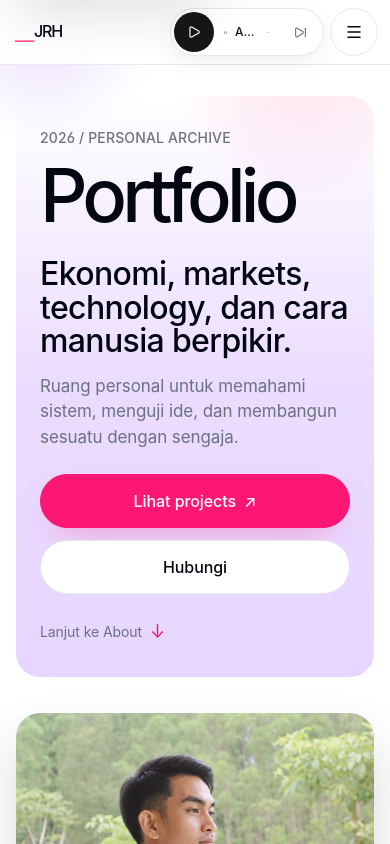
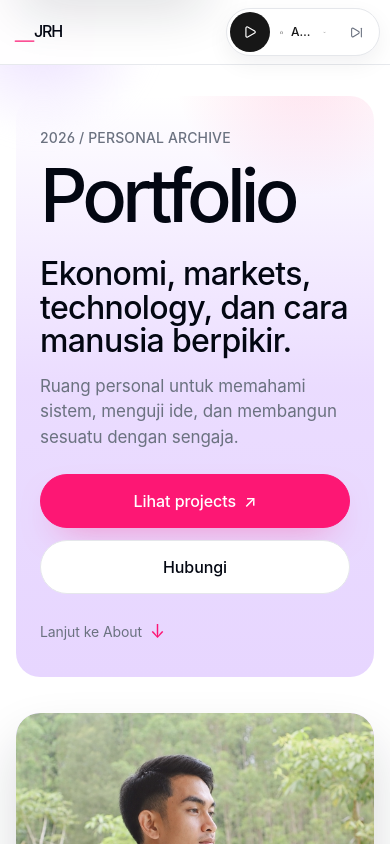
Before and after one commit to LionerHakim/JRHs, a React (Vite) app: page / in a window 390 px wide. Shown: the top 844 px of the page. Built offline with nearby package versions, Linux system fonts and the light colour scheme.

Commit message:
fix responsive music player layering and safe areas

```diff
--- a/src/tedy-overrides.css
+++ b/src/tedy-overrides.css
@@ -17,14 +17,32 @@
 .footer-brand{display:inline-block}
 .footer-brand::after{content:"";display:block;width:48px;height:4px;margin-top:12px;border-radius:999px;background:#fd1774}
 
-/* Music player is interactive UI, so it must always sit above the fixed navbar/backdrops. */
+/* Music player: keep the utility above the fixed navbar and give the open layer its own viewport-safe stack. */
 .jrh-nav-shell{overflow:visible}
 .jrh-nav-inner,.jrh-nav-right{overflow:visible}
-.music-player{z-index:420}
-.music-player-panel-backdrop{z-index:400}
-.music-player-panel{z-index:430}
-.music-player-pill{isolation:isolate}
+.music-player{position:relative;z-index:420;isolation:isolate}
+.music-player-pill{isolation:isolate;touch-action:manipulation}
+.music-player-panel-backdrop{z-index:400;touch-action:manipulation}
+.music-player-panel{z-index:430;overscroll-behavior:contain;-webkit-overflow-scrolling:touch;touch-action:pan-y}
+.music-player button,.music-player input{-webkit-tap-highlight-color:transparent}
 
 @media (min-width:768px){.hero-panel{min-height:520px;display:flex;flex-direction:column;justify-content:center}.hero-clean{min-height:720px}.hero-portrait-frame{min-height:500px}}
-@media (max-width:767px){.hero-panel{padding:32px 24px;border-radius:24px}.hero-clean{padding-top:96px}.hero-portrait-frame{min-height:0}.hero-clean h1{font-size:clamp(64px,19vw,88px)}.music-player{position:static}.music-player-pill{width:min(210px,52vw)}.music-player-panel{position:fixed;left:12px;right:12px;top:84px;width:auto;max-height:calc(100svh - 96px);overscroll-behavior:contain}.music-player-panel-backdrop{position:fixed;inset:0}}
-@media (max-width:520px){.music-player-pill{width:154px}.music-player-track-label{display:none}.music-player-title{max-width:62px}}
+@media (max-width:767px){
+  .hero-panel{padding:32px 24px;border-radius:24px}
+  .hero-clean{padding-top:96px}
+  .hero-portrait-frame{min-height:0}
+  .hero-clean h1{font-size:clamp(64px,19vw,88px)}
+  .music-player{position:fixed;top:calc(8px + env(safe-area-inset-top, 0px));right:12px;z-index:420;margin:0}
+  .music-player-pill{width:min(210px,62vw);min-height:44px}
+  .music-player-panel{position:fixed;left:12px;right:12px;top:calc(72px + env(safe-area-inset-top, 0px));bottom:auto;width:auto;max-height:calc(100svh - 84px - env(safe-area-inset-bottom, 0px));overflow-y:auto;overscroll-behavior:contain}
+  .music-player-panel-backdrop{position:fixed;inset:0;z-index:400}
+  .music-player-close,.music-player-action,.music-player-main-action,.music-player-button,.music-player-next,.music-player-track-button{min-width:40px;min-height:40px}
+  .music-player input[type="range"]{min-height:36px;touch-action:pan-x}
+}
+@media (max-width:520px){
+  .music-player{right:10px}
+  .music-player-pill{width:154px}
+  .music-player-track-label{display:none}
+  .music-player-title{max-width:62px}
+  .music-player-panel{left:10px;right:10px;top:calc(68px + env(safe-area-inset-top, 0px));max-height:calc(100svh - 80px - env(safe-area-inset-bottom, 0px))}
+}
```
